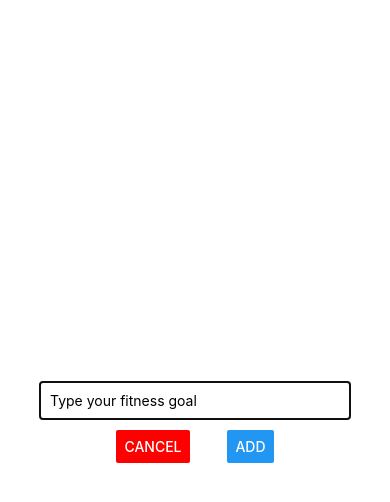
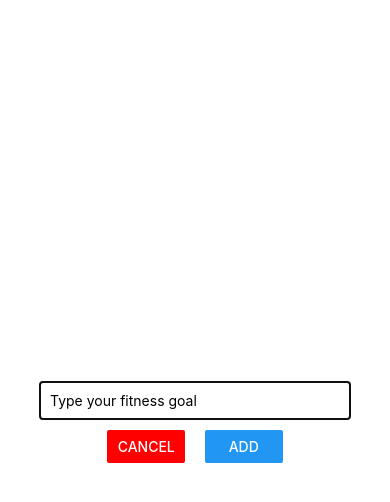
Before and after one commit to Onamission1/Fitness-goal-app, a React Native app: screen / in a window 390 px wide. Both pictures are taken after a click on the button "ADD NEW GOAL". Shown: the top 502 px of the page. Built offline with nearby package versions, Linux system fonts and the light colour scheme.

Commit message:
add: button styles

```diff
--- a/components/GoalInput.js
+++ b/components/GoalInput.js
@@ -19,8 +19,12 @@ const GoalInput = props => {
         <TextInput  placeholder='Type your fitness goal' style={styles.textInputContainer} onChangeText={goalInputHandler} value={enteredGoal} />
 
         <View style={styles.buttonContainer}>
-        <Button title="Cancel" color="red" onPress={props.onCancel} />
-        <Button title="Add" onPress={addGoalHandler} />
+          <View style={styles.goalButton}>
+              <Button title="Cancel" color="red" onPress={props.onCancel} />
+          </View>
+          <View style={styles.goalButton}>
+              <Button title="Add" onPress={addGoalHandler} />
+        </View>
         </View>
       </View>
       </Modal>
@@ -47,10 +51,10 @@ const styles = StyleSheet.create({
         flexDirection: "row",
         justifyContent: "space-around",
         width: "50%"
+      },
+      goalButton: {
+        width: "40%"
       }
-    /* cancelButton: {
-      color: "red"
-    }   */
 });
 
 export default GoalInput;
```
